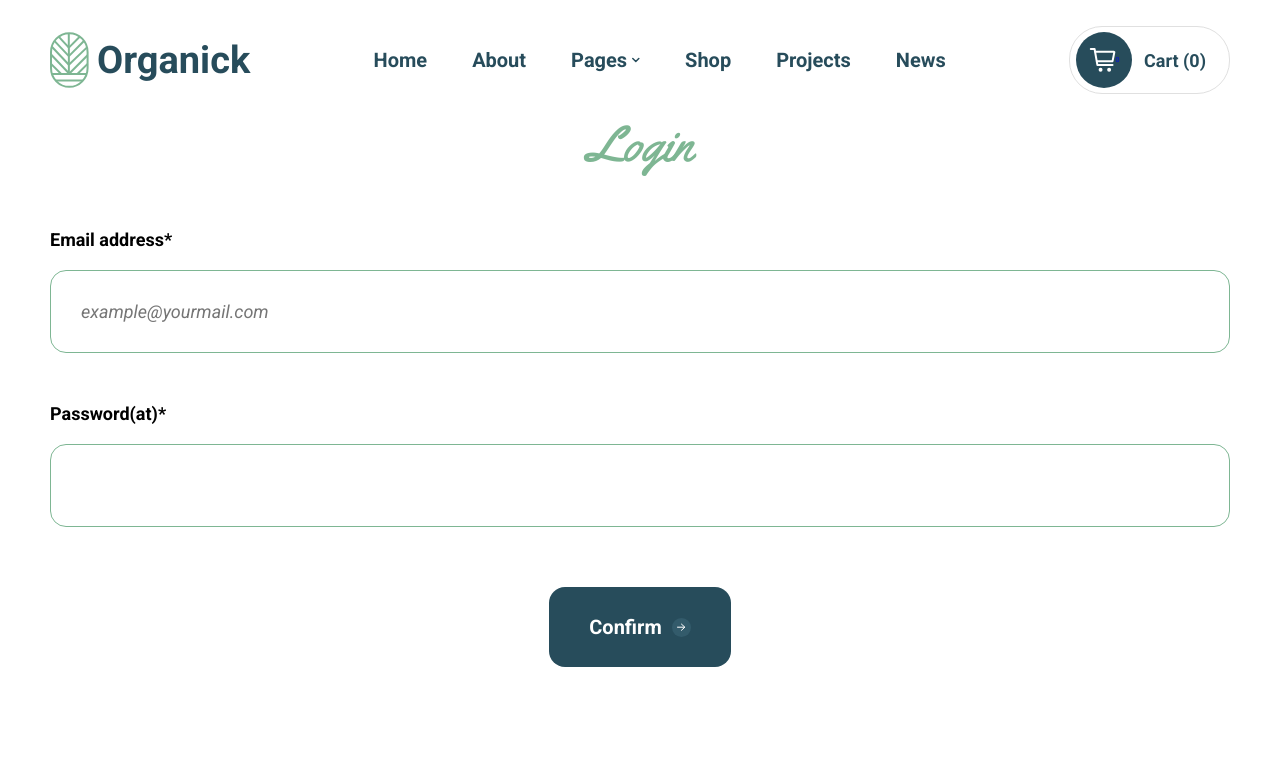
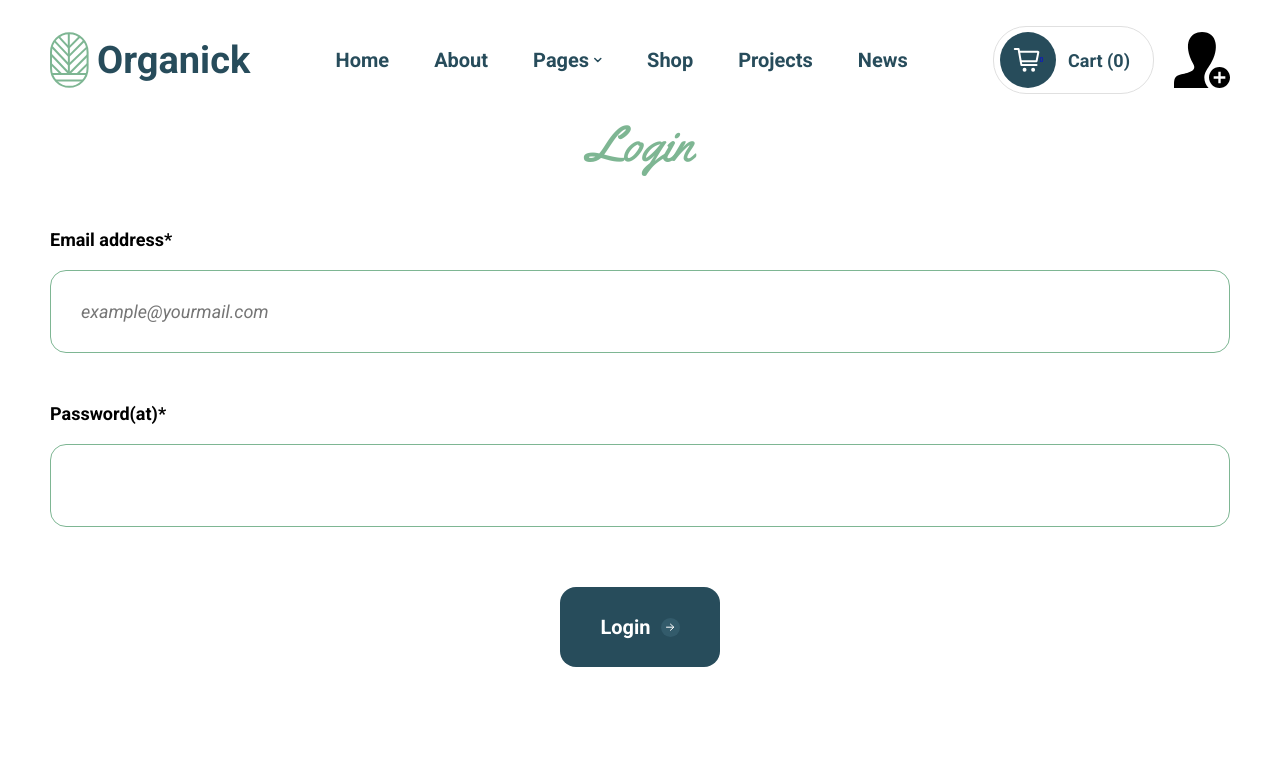
Before and after one commit to organick-store/web, a React (Create React App) app in the folder organick/: page /signin in a window 1280 px wide. Shown: the top 765 px of the page. Built offline with nearby package versions, Linux system fonts and the light colour scheme.

Commit message:
fix login and register logic,  add profile

```diff
--- a/organick/src/components/sections/nav-menu/nav-menu.js
+++ b/organick/src/components/sections/nav-menu/nav-menu.js
@@ -5,8 +5,8 @@ import LogoMain from '../../UI/LogoMain/logo-main';
 import WidthContainer from '../../UI/WidthContainer/container';
 import { NavLink } from 'react-router-dom';
 import CartLink from './cart-link/cart-link';
-import SearchInput from './search-input/search-input';
 import Burger from './burger-button/burger';
+import Profile from './profile/profile';
 
 const NavMenu = () => {
   const [isActiveBurger, setIsActiveBurger] = useState(false);
@@ -38,9 +38,9 @@ const NavMenu = () => {
           </div>
         </div>
         <div className={styles['nav-menu__controls']}>
-          <SearchInput />
           <Burger isActive={isActiveBurger} isActiveHandler={isActiveBurgerHandler}/>
           <CartLink className={styles['nav-menu__controls-btn']} />
+          <Profile className={styles['nav-menu__profile']}/>
         </div>
       </WidthContainer>
     </nav>
--- a/organick/src/components/sections/nav-menu/nav-menu.module.scss
+++ b/organick/src/components/sections/nav-menu/nav-menu.module.scss
@@ -23,6 +23,11 @@
   &__controls {
     display: flex;
     align-items: center;
+    gap: 2rem;
+  }
+  &__profile {
+    width: 100%;
+    height: 100%;
   }
 }
 .nav-menu .wrapper {
--- /dev/null
+++ b/organick/src/components/sections/nav-menu/profile/profile.js
@@ -0,0 +1,22 @@
+import React from 'react';
+import IconLink from '../icon-link/icon-link';
+import { useSelector } from 'react-redux';
+import { ReactComponent as Avatar } from '../../../../img/authorize.svg';
+import { Heading } from '../../../UI/Typography/typography';
+import styles from './profile.module.scss';
+
+const Profile = ({ className }) => {
+  const { name, isAuth } = useSelector((state) => state.user);
+  const userFirstName = name.split(' ')[0];
+  console.log(isAuth);
+
+  return !isAuth ? (
+    <IconLink linkTo={'/signup'}>
+      <Avatar className={className} />
+    </IconLink>
+  ) : (
+    <Heading className={styles.greetings}>Hi, {userFirstName}</Heading>
+  );
+};
+
+export default Profile;
--- /dev/null
+++ b/organick/src/components/sections/nav-menu/profile/profile.module.scss
@@ -0,0 +1,3 @@
+.greetings {
+  font-size: 2rem;
+}
--- a/organick/src/components/sections/nav-menu/search-input/search-input.js
+++ /dev/null
@@ -1,17 +0,0 @@
-import React from 'react';
-import IconLink from '../icon-link/icon-link';
-import styles from './search-input.module.scss';
-import { ReactComponent as SearchIcon } from '../../../../img/nav-menu-search.svg';
-
-const SearchInput = () => {
-  return (
-    <div className={styles.search}>
-      <input className={styles['search-input']} type='text'/>
-      <IconLink className={styles['search-btn']}>
-        <SearchIcon />
-      </IconLink>
-    </div>
-  );
-};
-
-export default SearchInput;
--- a/organick/src/components/sections/nav-menu/search-input/search-input.module.scss
+++ /dev/null
@@ -1,30 +0,0 @@
-@import '../../../../styles/main/colors.scss';
-
-.search {
-  position: relative;
-  overflow: hidden;
-  border-radius: 36px;
-  &-input {
-    width: 100%;
-    height: 100%;
-    padding: 1.7rem 8rem 1.7rem 3rem;
-    background: #fafafa;
-    font-family: 'Open Sans', sans-serif;
-    font-weight: 400;
-    font-size: 1.8rem;
-    line-height: 165.4%;
-    color: $color-paragraph-gray;
-  }
-  &-btn {
-    position: absolute;
-    right: 0.6rem;
-    top: 0.1rem;
-    background-color: $color-primary-green;
-  }
-}
-
-@media (max-width: 88em) {
-  .search-input {
-    display: none;
-  }
-}
--- a/organick/src/components/sections/order-confirmation/order-confirmation.js
+++ b/organick/src/components/sections/order-confirmation/order-confirmation.js
@@ -1,18 +1,24 @@
-import React, { useState } from 'react';
+import React from 'react';
 import styles from './order-confirmation.module.scss';
 import Button from '../../UI/Button/Button';
 import { Heading } from '../../UI/Typography/typography';
 import WidthContainer from '../../UI/WidthContainer/container';
-import Form from './order-form/auth/order-form';
 import OrderElement from './order-form/order-element/order-element';
 import { useSelector } from 'react-redux';
-import { NavLink } from 'react-router-dom';
+import { useNavigate } from 'react-router-dom';
 
 const Order = () => {
-  const [isOrderBtnClicked, setIsOrderBtnClicked] = useState(false);
+  const navigate = useNavigate()
+  const user = useSelector(state => state.user);
 
   const toOrderHandler = () => {
-    setIsOrderBtnClicked(true);
+    if (!user.isAuth) {
+      navigate('/signup');
+      return;
+    }
+
+    //To Do: query to post order data
+    navigate('/success')
   };
 
   const cart = useSelector((state) => state.cart.products);
@@ -57,15 +63,13 @@ const Order = () => {
           </Heading>
         </WidthContainer>
       )}
-      <NavLink to={'/signup'}>
         <Button
           showArrow
           className={styles['order-to']}
           onClick={toOrderHandler}
         >
-          To order
+          Order
         </Button>
-      </NavLink>
     </section>
   );
 };
--- a/organick/src/components/sections/order-confirmation/order-form/auth/login/login.js
+++ b/organick/src/components/sections/order-confirmation/order-form/auth/login/login.js
@@ -8,9 +8,12 @@ import { useNavigate } from 'react-router-dom';
 import { Subheading } from '../../../../../UI/Typography/typography';
 import { Input } from '../../form-input/form-input';
 import Button from '../../../../../UI/Button/Button';
+import { login } from '../../../../../../redux/userSlice';
+import { useDispatch } from 'react-redux';
 
 const Login = () => {
   const navigate = useNavigate();
+  const dispatch = useDispatch();
   const email = useInputValidation(validators.emailValidator);
 
   const password = useInputValidation(validators.passwordValidator);
@@ -22,7 +25,7 @@ const Login = () => {
     }
     resetForm();
     // dispatch(clearCart());
-    navigate('/success');
+    dispatch(login(email.value, password.value));
   };
 
   const resetForm = () => {
@@ -61,7 +64,7 @@ const Login = () => {
           className={styles['form-button']}
           onClick={submitHandler}
         >
-          Confirm
+          Login
         </Button>
       </form>
     </WidthContainer>
--- a/organick/src/components/sections/order-confirmation/order-form/auth/order-form.js
+++ b/organick/src/components/sections/order-confirmation/order-form/auth/order-form.js
@@ -19,7 +19,6 @@ const Form = ({ bill }) => {
   const productsData = useSelector((state) => state.cart.products).map(
     ({ url, ...info }) => info
   );
-
 
   const name = useInputValidation(validators.nameValidator);
   const email = useInputValidation(validators.emailValidator);
@@ -50,9 +49,8 @@ const Form = ({ bill }) => {
       return;
     }
     resetForm();
-    dispatch(clearCart());
+    // dispatch(clearCart());
     dispatch(registration(name.value, email.value, password.value));
-    navigate('/success');
   };
 
   return (
@@ -110,7 +108,10 @@ const Form = ({ bill }) => {
             warn={'Enter valid password'}
           />
           <Input
-            invalid={retypePassword.value !== password.value && retypePassword.isTouched}
+            invalid={
+              retypePassword.value !== password.value &&
+              retypePassword.isTouched
+            }
             value={retypePassword.value}
             label={'Retype password*'}
             inptType={'password'}
@@ -130,7 +131,7 @@ const Form = ({ bill }) => {
           className={styles['form-button']}
           onClick={submitHandler}
         >
-          Confirm
+          Register
         </Button>
       </form>
     </WidthContainer>
--- a/organick/src/redux/userSlice.js
+++ b/organick/src/redux/userSlice.js
@@ -7,7 +7,9 @@ export const userSlice = createSlice({
   initialState: initialUserState,
   reducers: {
     setUser(state, action) {
-      state.name = action.payload.name
+      if (action.payload.name) {
+        state.name = action.payload.name
+      }
       state.email = action.payload.email;
     },
     setAuth(state, action) {
@@ -22,8 +24,10 @@ export const login = (email, password) => async (dispatch) => {
   try {
     const response = await AuthService.login(email, password);
     localStorage.setItem('token', response.data.token);
-    dispatch(setAuth(true));
-    dispatch(setUser(response.data.email));
+    if (response.data.status === 'success') {
+      dispatch(setAuth(true));
+      dispatch(setUser({email}));
+    }
   } catch (e) {
     console.log(e.response?.data?.message);
   }
@@ -33,8 +37,10 @@ export const registration = (name, email, password) => async (dispatch) => {
   try {
     const response = await AuthService.registration(name, email, password);
     localStorage.setItem('token', response.data.token);
-    dispatch(setAuth(true));
-    dispatch(setUser(response.data.email));
+    if (response.data.status === 'success') {
+      dispatch(setAuth(true));
+      dispatch(setUser({email, name}));
+    }
   } catch (e) {
     console.log(e.response?.data?.message);
   }
```
Also changed, not shown: organick/src/img/authorize.svg (added), organick/src/img/authorized.svg (added).
